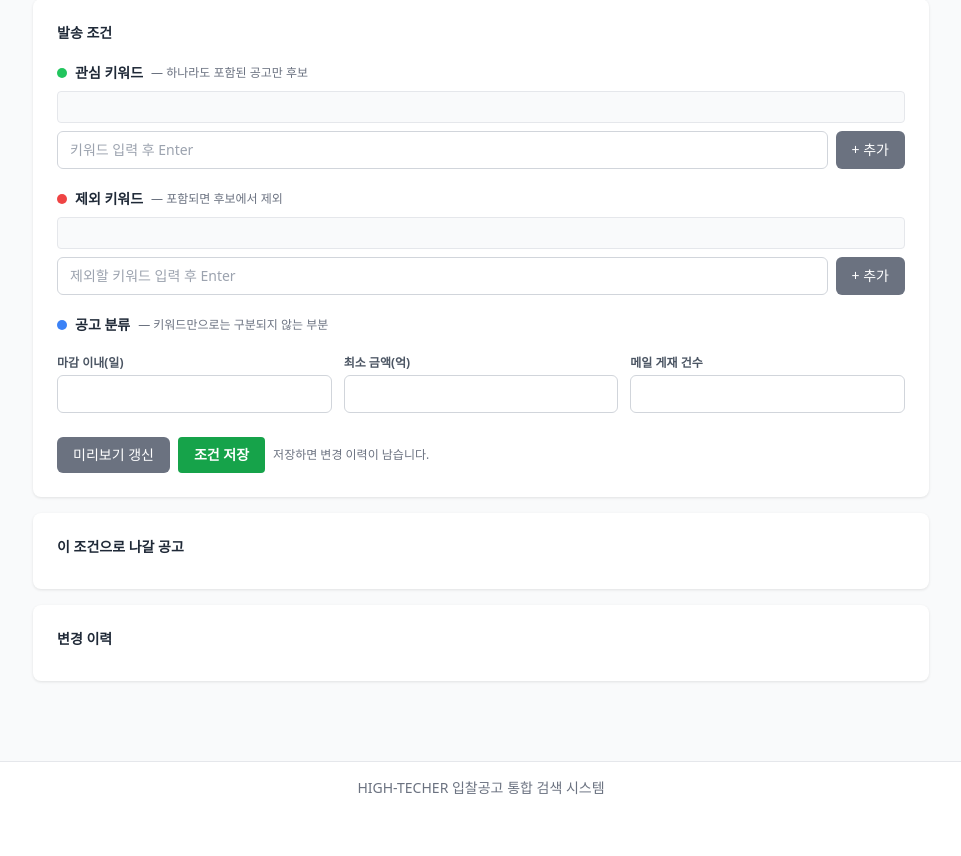
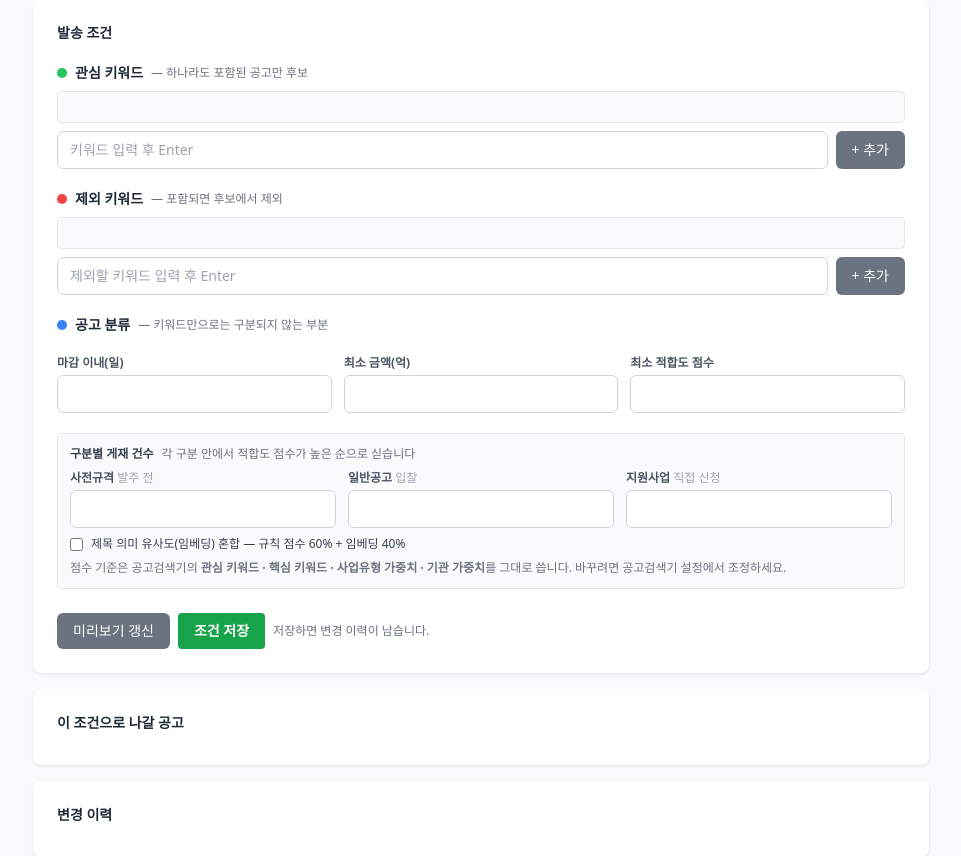
Before and after one commit to lahinlihi/Searcher, a Python web app: template templates/brief_settings.html in a window 1280 px wide. Shown: the part 278-1134 px from the top of the page, without its empty margins (159-1120 px from the left). Before the commit the page ends 1073 px from the top, so only its background shows below. Run offline with Jinja, Linux system fonts and the light colour scheme; the template is opened without the code that fills it, so the values that code supplies are empty; some libraries are stand-ins or nearby versions.

Commit message:
입찰동향 구분별 정량화 + 공고검색기 적합도 점수 재사용
사전규격 10 / 일반공고 10 / 지원사업 5 로 나눠 싣는다. 구분을 나누는 이유는
받는 쪽의 행동이 다르기 때문이다 — 사전규격은 의견 제출, 일반공고는 입찰
참여, 지원사업은 신청. 한 덩어리로 섞으면 제목만 보고는 알 수 없다.

각 구분 안에서는 적합도 점수 내림차순이다. 점수는 scoring.py 를 그대로 쓴다.
별도 로직을 만들면 공고검색기와 순위가 어긋나 "검색기에선 1위인데 메일엔
없네" 가 생긴다. scoring 은 SQLAlchemy 객체를 받으므로 _Row 어댑터로 감쌌고
scoring 자체는 고치지 않았다.

점수 설정(핵심 키워드·사업유형 가중치·기관 가중치)은 프리셋에 없으면
공고검색기 설정(user_id=1)을 상속한다. 관리자가 이미 튜닝해 둔 것을 다시
입력시킬 이유가 없다.

candidates() 의 금액 내림차순 자르기를 없앴다. 금액으로 먼저 자르면 점수
높은 소액 공고가 후보에 들지도 못한다.

'지원사업' 은 status in (기술지원, 창업지원) 에 더해 분류기가 A 로 본 것도
올린다. status 만으로는 중소벤처24 밖을 놓친다 — 서울시·테크노파크의
status='일반' 중에도 기업 신청형이 섞여 있다. 실측 1건 → 9건.

분류는 스케줄러(07:30)에 붙여 자동화했다. 대상은 등록공고/일반/재공고/
변경공고 뿐이다. 사전규격·중소벤처24 는 status 로 구분이 끝나므로 분류할
이유가 없고, 전수를 돌리면 API 호출이 두 배가 된다(157건 중 92건만 대상).

실측(2026-10-26, days=3): 수집 1,984 → 키워드 통과 157 →
사전규격 62/일반 84/지원 9 후보 → 10/10/5건. 최고점 76.9.
저작권 경계 재검증: 재료 조각 1,388개 전수 대조 → 유출 0건.

Co-Authored-By: Claude Opus 5 <noreply@anthropic.com>

```diff
--- a/static/js/brief_settings.js
+++ b/static/js/brief_settings.js
@@ -108,7 +108,15 @@ function config() {
         days_ahead: num('days-ahead'),
         min_price: minP === null ? null : Math.round(minP * 1e8),
         max_price: null,
-        limit: num('limit') || 8,
+        min_score: num('min-score') || 0,
+        section_limits: {
+            pre: num('lim-pre') ?? 10,
+            normal: num('lim-normal') ?? 10,
+            support: num('lim-support') ?? 5,
+        },
+        use_embedding: document.getElementById('use-embedding').checked,
+        limit: (num('lim-pre') ?? 10) + (num('lim-normal') ?? 10)
+             + (num('lim-support') ?? 5),
     };
 }
 
@@ -151,10 +159,13 @@ function renderFunnel(pv) {
         arrow,
         step('키워드 통과', pv.passed_keywords),
         arrow,
-        step('분류 부합', pv.items_all, pv.items_all >= 3 ? 'good' : 'warn'),
+        step('구분 부합', pv.items_all, pv.items_all >= 3 ? 'good' : 'warn'),
         arrow,
-        step('메일 게재', Math.min(pv.items_all, pv.limit)),
-    ].join(' ');
+        step('메일 게재', pv.selected),
+    ].join(' ')
+    + (pv.embedding_used
+        ? ' <span class="text-xs text-green-700 ml-1">임베딩 적용</span>'
+        : ' <span class="text-xs text-amber-700 ml-1">규칙 점수만</span>');
 
     // 분류 분포 막대
     const c = pv.class_counts || {};
@@ -190,19 +201,37 @@ function renderFunnel(pv) {
 
 function renderResult(pv) {
     document.getElementById('result-count').textContent =
-        `조건 부합 ${pv.items_all}건 중 상위 ${pv.items.length}건`;
+        `조건 부합 ${pv.items_all}건 중 ${pv.selected}건 게재`;
     const el = document.getElementById('result-list');
-    if (!pv.items.length) {
+    const secs = (pv.sections || []).filter(s => s.available > 0 || s.limit > 0);
+    if (!secs.length || !pv.selected) {
         el.innerHTML = '<p class="text-sm text-gray-400 py-4 text-center">' +
-            '조건에 맞는 공고가 없습니다. 키워드를 넓히거나 분류 조건을 풀어보세요.</p>';
+            '조건에 맞는 공고가 없습니다. 키워드를 넓히거나 기간을 늘려보세요.</p>';
         return;
     }
-    el.innerHTML = pv.items.map((it, i) => `
+    el.innerHTML = secs.map(sec => `
+        <div class="pt-2 first:pt-0">
+          <div class="flex items-baseline gap-2 pb-1 border-b border-gray-200 mb-1.5">
+            <span class="text-sm font-semibold text-gray-800">${esc(sec.label)}</span>
+            <span class="text-xs ${sec.items.length < sec.limit ? 'text-amber-700' : 'text-gray-500'}">
+              후보 ${sec.available}건 중 ${sec.items.length}/${sec.limit}건
+              ${sec.items.length < sec.limit ? '— 후보 부족' : ''}</span>
+          </div>
+          ${sec.items.length ? sec.items.map((it, i) => row(it, i)).join('')
+            : '<p class="text-xs text-gray-400 py-1.5">해당 공고 없음</p>'}
+        </div>`).join('');
+}
+
+function row(it, i) {
+    // 점수대를 색으로 — 60 이상이면 관심 분야에 분명히 걸린 것
+    const tone = it.score >= 60 ? 'bg-green-100 text-green-800'
+               : it.score >= 40 ? 'bg-blue-100 text-blue-800'
+                                : 'bg-gray-100 text-gray-600';
+    return `
         <div class="flex items-start gap-2 pb-2 border-b border-gray-100 last:border-0">
             <span class="text-xs text-gray-400 pt-0.5 w-5 text-right shrink-0">${i + 1}</span>
-            <span class="text-xs font-bold px-1.5 py-0.5 rounded shrink-0
-                  ${it.class === 'A' ? 'bg-green-100 text-green-800' : 'bg-gray-100 text-gray-600'}">
-                  ${it.class || '?'}</span>
+            <span class="text-xs font-bold px-1.5 py-0.5 rounded shrink-0 ${tone}"
+                  title="적합도 점수">${(it.score ?? 0).toFixed(0)}</span>
             <div class="min-w-0 flex-1">
                 <div class="text-sm text-gray-800 leading-snug">
                     ${it.url ? `<a href="${esc(it.url)}" target="_blank" class="hover:underline">${esc(it.title)}</a>`
@@ -211,10 +240,12 @@ function renderResult(pv) {
                 <div class="text-xs text-gray-500 mt-0.5">
                     ${esc(it.agency)} · ${it.price ? it.price + '억' : '금액 미공개'}
                     · 마감 ${esc(it.deadline || '미정')}
+                    ${it.type && it.type !== '기타' ? ` · ${esc(it.type)}` : ''}
+                    ${it.class ? ` · <span class="text-gray-400">${esc(it.class)}</span>` : ''}
                     ${it.hr_related ? '<span class="text-blue-600 ml-1">HR</span>' : ''}
                 </div>
             </div>
-        </div>`).join('');
+        </div>`;
 }
 
 /* ── 분류 실행 ────────────────────────────────────────── */
@@ -277,7 +308,9 @@ async function loadHistory() {
                 · 관심 ${(c.include_keywords || []).length}개
                 · 제외 ${(c.exclude_keywords || []).length}개
                 · 분류 [${(c.classes || []).join(',') || '전체'}]
-                · 게재 ${c.limit ?? '-'}건</div>`;
+                · 게재 ${(c.section_limits
+                    ? `${c.section_limits.pre}/${c.section_limits.normal}/${c.section_limits.support}`
+                    : (c.limit ?? '-'))}건</div>`;
         }).join('');
     } catch (e) { /* 이력 실패는 무시 */ }
 }
@@ -292,7 +325,12 @@ async function init() {
     document.getElementById('days-ahead').value = p.days_ahead ?? '';
     document.getElementById('min-price').value =
         p.min_price ? (p.min_price / 1e8) : '';
-    document.getElementById('limit').value = p.limit ?? 8;
+    const sl = p.section_limits || {};
+    document.getElementById('lim-pre').value = sl.pre ?? 10;
+    document.getElementById('lim-normal').value = sl.normal ?? 10;
+    document.getElementById('lim-support').value = sl.support ?? 5;
+    document.getElementById('min-score').value = p.min_score ?? 0;
+    document.getElementById('use-embedding').checked = p.use_embedding !== false;
     document.getElementById('saved-info').textContent =
         `최종 저장 ${p.updated_at?.slice(0, 16).replace('T', ' ') || ''}` +
         (p.updated_by ? ` · ${p.updated_by}` : '');
@@ -304,9 +342,11 @@ async function init() {
             if (e.key === 'Enter') { e.preventDefault(); addTag(k); }
         });
     }
-    for (const id of ['days-ahead', 'min-price', 'limit']) {
+    for (const id of ['days-ahead', 'min-price', 'min-score',
+                      'lim-pre', 'lim-normal', 'lim-support']) {
         document.getElementById(id).addEventListener('input', runPreview);
     }
+    document.getElementById('use-embedding').addEventListener('change', runPreview);
     await doPreview();
     loadHistory();
 }
--- a/templates/brief_settings.html
+++ b/templates/brief_settings.html
@@ -95,9 +95,42 @@
                     <input type="number" id="min-price" class="form-input text-sm w-full" step="0.1" min="0">
                 </div>
                 <div>
-                    <label class="block text-xs font-semibold text-gray-600 mb-1">메일 게재 건수</label>
-                    <input type="number" id="limit" class="form-input text-sm w-full" min="1" max="30">
+                    <label class="block text-xs font-semibold text-gray-600 mb-1">최소 적합도 점수</label>
+                    <input type="number" id="min-score" class="form-input text-sm w-full" min="0" max="100" step="1">
                 </div>
+            </div>
+
+            <!-- 구분별 게재 건수 -->
+            <div class="border border-gray-200 rounded p-3 bg-gray-50 space-y-2">
+                <div class="flex items-center gap-2 flex-wrap">
+                    <span class="text-xs font-semibold text-gray-700">구분별 게재 건수</span>
+                    <span class="text-xs text-gray-500">각 구분 안에서 적합도 점수가 높은 순으로 싣습니다</span>
+                </div>
+                <div class="grid sm:grid-cols-3 gap-3">
+                    <div>
+                        <label class="block text-xs font-semibold text-gray-600 mb-1">사전규격
+                            <span class="font-normal text-gray-400">발주 전</span></label>
+                        <input type="number" id="lim-pre" class="form-input text-sm w-full" min="0" max="30">
+                    </div>
+                    <div>
+                        <label class="block text-xs font-semibold text-gray-600 mb-1">일반공고
+                            <span class="font-normal text-gray-400">입찰</span></label>
+                        <input type="number" id="lim-normal" class="form-input text-sm w-full" min="0" max="30">
+                    </div>
+                    <div>
+                        <label class="block text-xs font-semibold text-gray-600 mb-1">지원사업
+                            <span class="font-normal text-gray-400">직접 신청</span></label>
+                        <input type="number" id="lim-support" class="form-input text-sm w-full" min="0" max="30">
+                    </div>
+                </div>
+                <label class="flex items-center gap-2 text-xs text-gray-700 cursor-pointer">
+                    <input type="checkbox" id="use-embedding" class="rounded">
+                    제목 의미 유사도(임베딩) 혼합 — 규칙 점수 60% + 임베딩 40%
+                </label>
+                <p class="text-xs text-gray-500">
+                    점수 기준은 공고검색기의 <b>관심 키워드 · 핵심 키워드 · 사업유형 가중치 · 기관 가중치</b>를
+                    그대로 씁니다. 바꾸려면 공고검색기 설정에서 조정하세요.
+                </p>
             </div>
 
             <div class="flex flex-wrap items-center gap-2 pt-1">
```
Also changed, not shown: newsletter.py (+56 -15 lines), scheduler.py (+21 -0 lines), tender_brief.py (+6 -1 lines).
